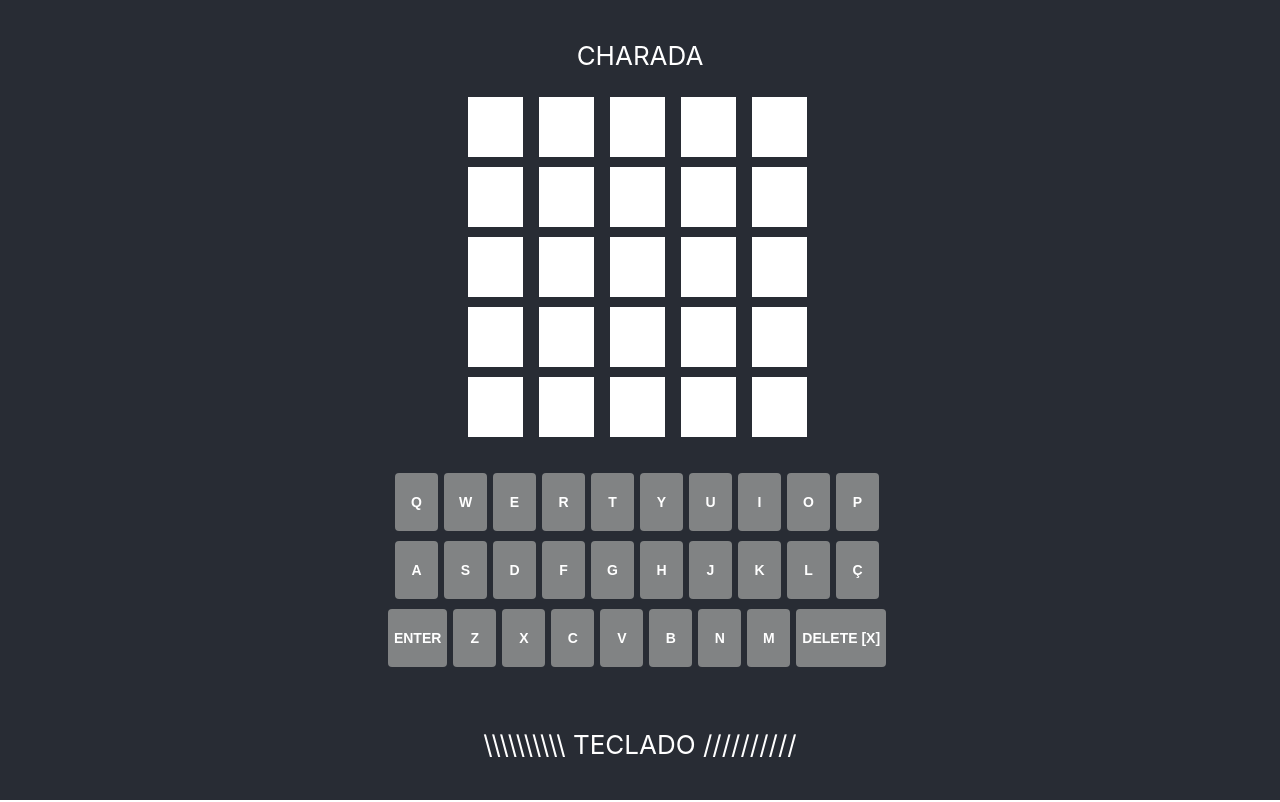
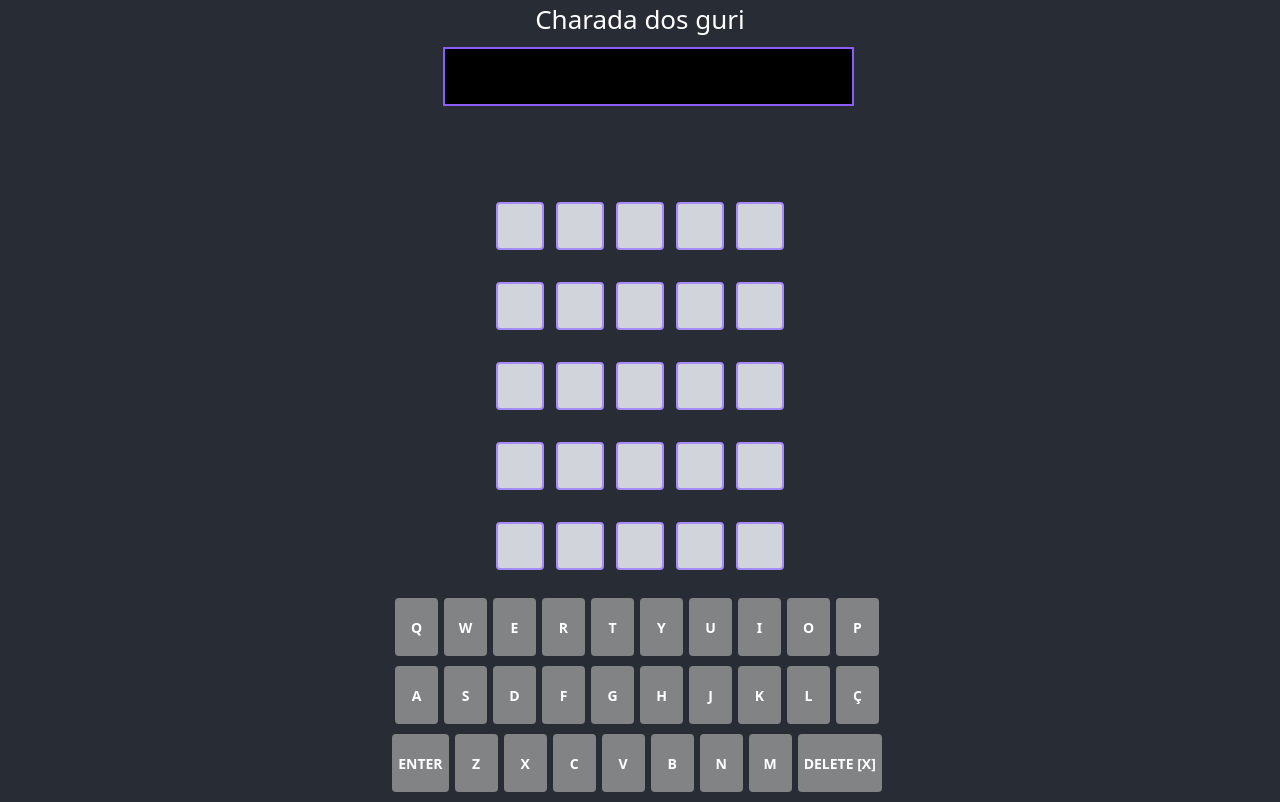
Before and after one commit to iagoslim/Charada-Dev-Web-GB, a React (Vite) app: page / in a window 1280 px wide. Built offline with nearby package versions, Linux system fonts and the light colour scheme.

Commit message:
input bugado

```diff
--- a/package.json
+++ b/package.json
@@ -12,12 +12,16 @@
     "@emotion/styled": "^11.9.3",
     "@mui/material": "^5.8.4",
     "react": "^18.0.0",
-    "react-dom": "^18.0.0"
+    "react-dom": "^18.0.0",
+    "zustand": "^4.0.0-rc.1"
   },
   "devDependencies": {
     "@types/react": "^18.0.0",
     "@types/react-dom": "^18.0.0",
     "@vitejs/plugin-react": "^1.3.0",
+    "autoprefixer": "^10.4.7",
+    "postcss": "^8.4.14",
+    "tailwindcss": "^3.1.4",
     "typescript": "^4.6.3",
     "vite": "^2.9.9"
   }
--- /dev/null
+++ b/postcss.config.js
@@ -0,0 +1,6 @@
+module.exports = {
+  plugins: {
+    tailwindcss: {},
+    autoprefixer: {},
+  },
+}
--- a/src/App.tsx
+++ b/src/App.tsx
@@ -1,32 +1,39 @@
 import { useState } from 'react'
+import { useStore } from './storePersist'
 import './App.css'
 import BasicGrid from './Grid'
 import Teclado from './TecladoModelo'
 
-const matriz = [
-  [" ", " ", " ", " ", " "],
-  [" ", " ", " ", " ", " "],
-  [" ", " ", " ", " ", " "],
-  [" ", " ", " ", " ", " "],
-  [" ", " ", " ", " ", " "],
-  [" ", " ", " ", " ", " "],
-];
+
 
 
 function App() {
+  const state = useStore()
+  const [word, setWord] = useState('')
+
   return (
     <div className="App">
       <header className="App-header">
-        <p>CHARADA</p>
-        <BasicGrid palavra = '     '/>
-        <BasicGrid palavra = '     '/>
-        <BasicGrid palavra = '     '/>
-        <BasicGrid palavra = '     '/>
-        <BasicGrid palavra = '     '/>
-        <p>
-        <Teclado/>
-        </p>
-        <p>\\\\\\\\\\ TECLADO //////////</p>
+        <p>Charada dos guri</p>
+        <div>
+          <input className='w-full p-2 border-2 border-violet-500 m-2 bg-black' type="text" value={word} onChange={
+            e => setWord(e.target.value)} />
+        </div>
+        <main className='grid grid-rows-6 gap-4'>
+          <BasicGrid palavra={word} />
+          <BasicGrid palavra='     ' />
+          <BasicGrid palavra='     ' />
+          <BasicGrid palavra='     ' />
+          <BasicGrid palavra='     ' />
+          <BasicGrid palavra='     ' />
+
+        </main>
+<div className='mt-5'>
+<Teclado />
+
+</div>
+
+
       </header>
     </div>
   )
--- a/src/Grid.tsx
+++ b/src/Grid.tsx
@@ -5,16 +5,20 @@ interface BasicGridProps{
   palavra: string;
 }
 
-  export default function BasicGrid({palavra=""}:BasicGridProps) {
 
-    const letras = palavra.split("");
+
+
+
+  export default function BasicGrid({palavra}:BasicGridProps) {
+
+    let palavraMontada = palavra.split("");
     return (
-      <div className="grid-container">
-          {letras.map((letra: string) => {
+      <div className="grid grid-flow-row grid-cols-5 my-2 mx-4 gap-2">
+          {palavraMontada.map((letra: string) => {
             return(
-              <span className="quadrado">
+              <div key={letra} className="w-12 h-12 border-solid border-2 flex items-center justify-center mx-0.5 text-3xl font-bold rounded shadowed bg-gray-300 text-black border-violet-400 ">
                   {letra}
-              </span>
+              </div>
           )
           })}
       </div>
--- a/src/TecladoModelo.tsx
+++ b/src/TecladoModelo.tsx
@@ -1,3 +1,4 @@
+
 const teclado = [
   ["Q", "W", "E", "R", "T", "Y", "U", "I", "O", "P"],
   ["A", "S", "D", "F", "G", "H", "J", "K", "L", "Ç"],
@@ -5,11 +6,12 @@ const teclado = [
 ];
 
 
-function apertouTecla(tecla: any) {
-  alert(`apertou uma tecla ${tecla}`);
-}
+
 
 export default function Teclado() {
+
+
+
   return (
     <div>
       {teclado.map((linha) => {
@@ -17,7 +19,7 @@ export default function Teclado() {
           <div>
             {linha.map((tecla) => {
               return (
-                <button onClick={() => apertouTecla(tecla)}
+                <button
                   style={{
                     border: 0,
                     backgroundColor: "#818384",
--- a/src/index.css
+++ b/src/index.css
@@ -1,13 +1,3 @@
-body {
-  margin: 0;
-  font-family: -apple-system, BlinkMacSystemFont, 'Segoe UI', 'Roboto', 'Oxygen',
-    'Ubuntu', 'Cantarell', 'Fira Sans', 'Droid Sans', 'Helvetica Neue',
-    sans-serif;
-  -webkit-font-smoothing: antialiased;
-  -moz-osx-font-smoothing: grayscale;
-}
-
-code {
-  font-family: source-code-pro, Menlo, Monaco, Consolas, 'Courier New',
-    monospace;
-}
+@tailwind base;
+@tailwind components;
+@tailwind utilities;
--- /dev/null
+++ b/src/storePersist.ts
@@ -0,0 +1,19 @@
+import create from "zustand"
+import { persist } from "zustand/middleware"
+
+interface ExampleObject {
+    palavra: string,
+    tentativas: string[]
+}
+
+export const useStore = create<ExampleObject>()(persist(
+  (set) => ({
+    palavra: 'carro',
+    tentativas: ['tenis', 'penis']
+
+  }),
+  {
+    name: "charada", // name of item in the storage (must be unique)
+
+  }
+))
--- /dev/null
+++ b/tailwind.config.js
@@ -0,0 +1,8 @@
+/** @type {import('tailwindcss').Config} */
+module.exports = {
+  content: ["./src/**/*.{js,jsx,ts,tsx}"],
+  theme: {
+    extend: {},
+  },
+  plugins: [],
+}
```
Also changed, not shown: 2 other files (tests, documents, lock files or other folders).
